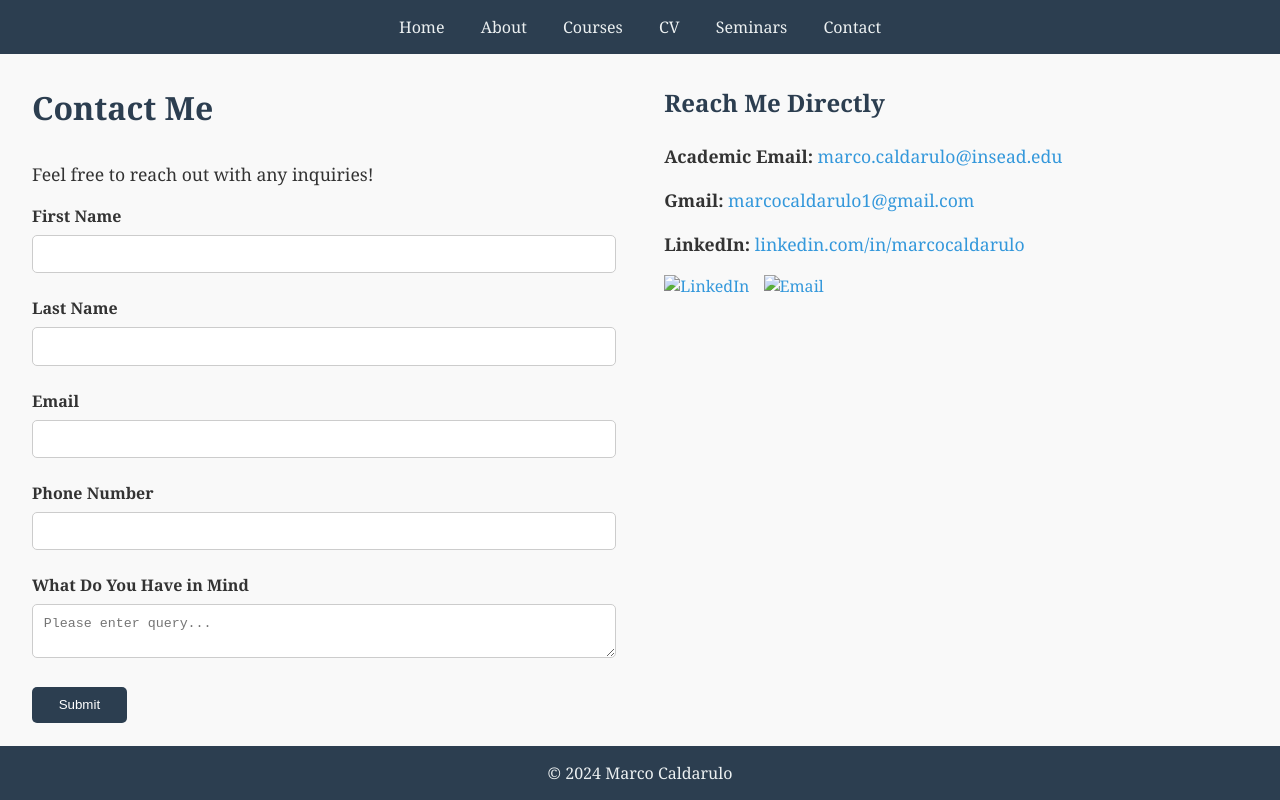
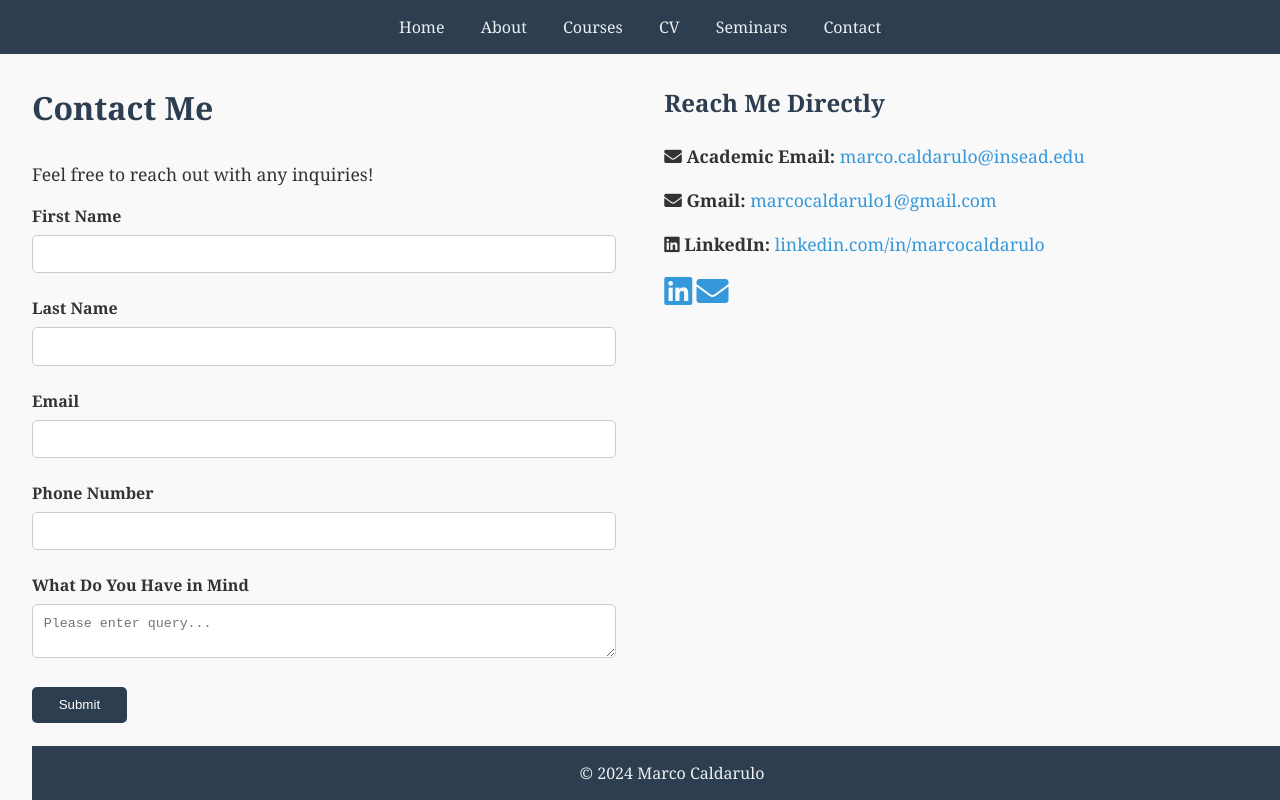
Before and after one commit to MarcoCaldarulo1/.github.io, a plain HTML site: page contact.html in a window 1280 px wide. Drawn offline with Linux system fonts and the light colour scheme.

Commit message:
Update contact.html

```diff
--- a/contact.html
+++ b/contact.html
@@ -5,6 +5,8 @@
     <title>Contact Me - Marco Caldarulo</title>
     <link rel="stylesheet" href="styles.css">
     <meta name="viewport" content="width=device-width, initial-scale=1.0">
+    <!-- Font Awesome for social media icons -->
+    <link rel="stylesheet" href="https://cdnjs.cloudflare.com/ajax/libs/font-awesome/5.15.4/css/all.min.css">
     <!-- Optional: Add Google Fonts for typography -->
     <link href="https://fonts.googleapis.com/css2?family=Poppins:wght@400;700&display=swap" rel="stylesheet">
 </head>
@@ -60,17 +62,25 @@
         <!-- Contact Information -->
         <div class="contact-info">
     <h2>Reach Me Directly</h2>
-            <p><strong>Academic Email:</strong> <a href="mailto:marco.caldarulo@insead.edu">marco.caldarulo@insead.edu</a></p>
-            <p><strong>Gmail:</strong> <a href="mailto:marcocaldarulo1@gmail.com">marcocaldarulo1@gmail.com</a></p>
-            <p><strong>LinkedIn:</strong> <a href="https://www.linkedin.com/in/marcocaldarulo/" target="_blank">linkedin.com/in/marcocaldarulo</a></p>
+    <p>
+        <i class="fas fa-envelope"></i> <strong>Academic Email:</strong>
+        <a href="mailto:marco.caldarulo@insead.edu">marco.caldarulo@insead.edu</a>
+    </p>
+    <p>
+        <i class="fas fa-envelope"></i> <strong>Gmail:</strong>
+        <a href="mailto:marcocaldarulo1@gmail.com">marcocaldarulo1@gmail.com</a>
+    </p>
+    <p>
+        <i class="fab fa-linkedin"></i> <strong>LinkedIn:</strong>
+        <a href="https://www.linkedin.com/in/marcocaldarulo/" target="_blank">linkedin.com/in/marcocaldarulo</a>
+    </p>
     <div class="social-media-links">
         <a href="https://www.linkedin.com/in/marcocaldarulo/" target="_blank">
-                    <img src="path-to-linkedin-icon" alt="LinkedIn">
+            <i class="fab fa-linkedin fa-2x"></i>
         </a>
         <a href="mailto:marcocaldarulo1@gmail.com">
-                    <img src="path-to-email-icon" alt="Email">
+            <i class="fas fa-envelope fa-2x"></i>
         </a>
-            </div>
     </div>
 </div>
 
```
Lines whose indentation alone changed are shown as unchanged.
